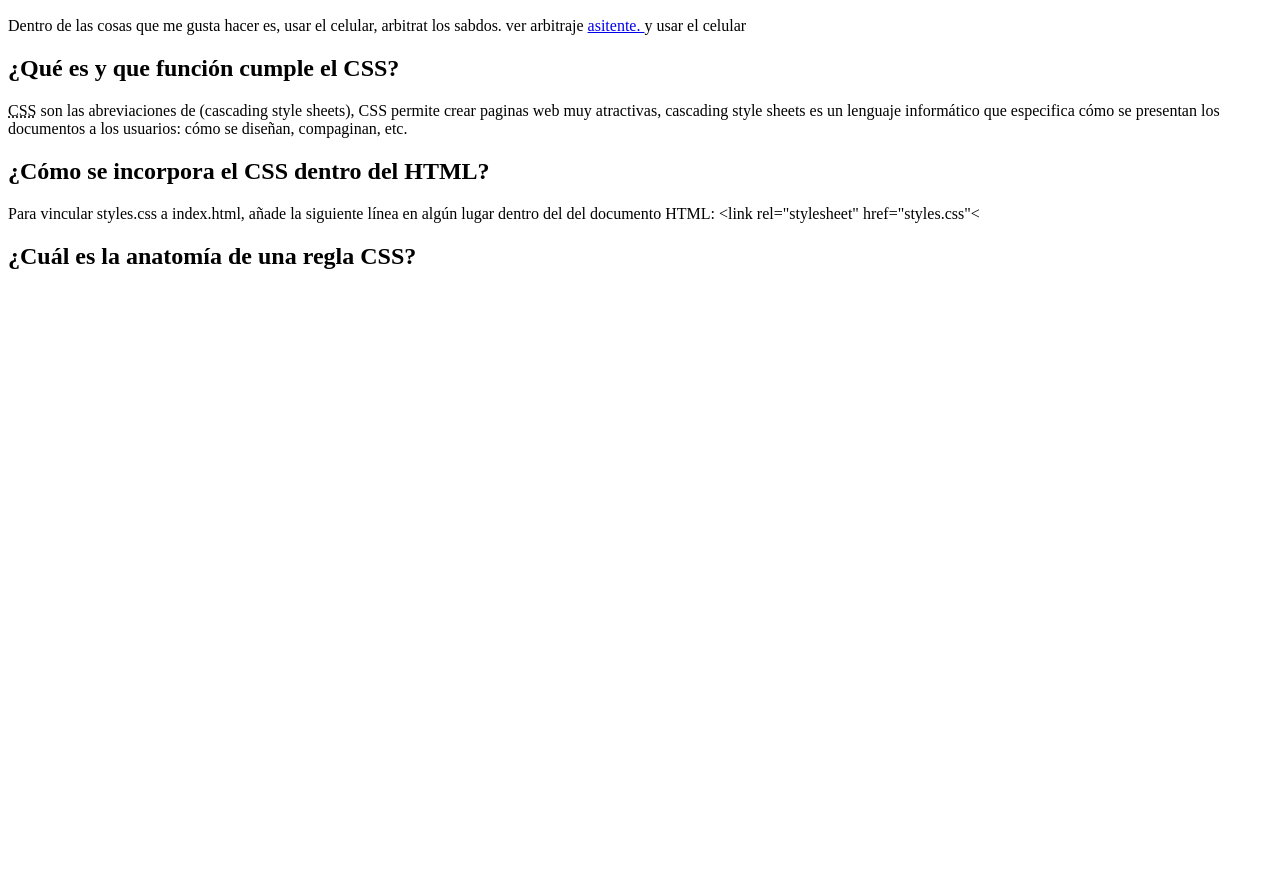
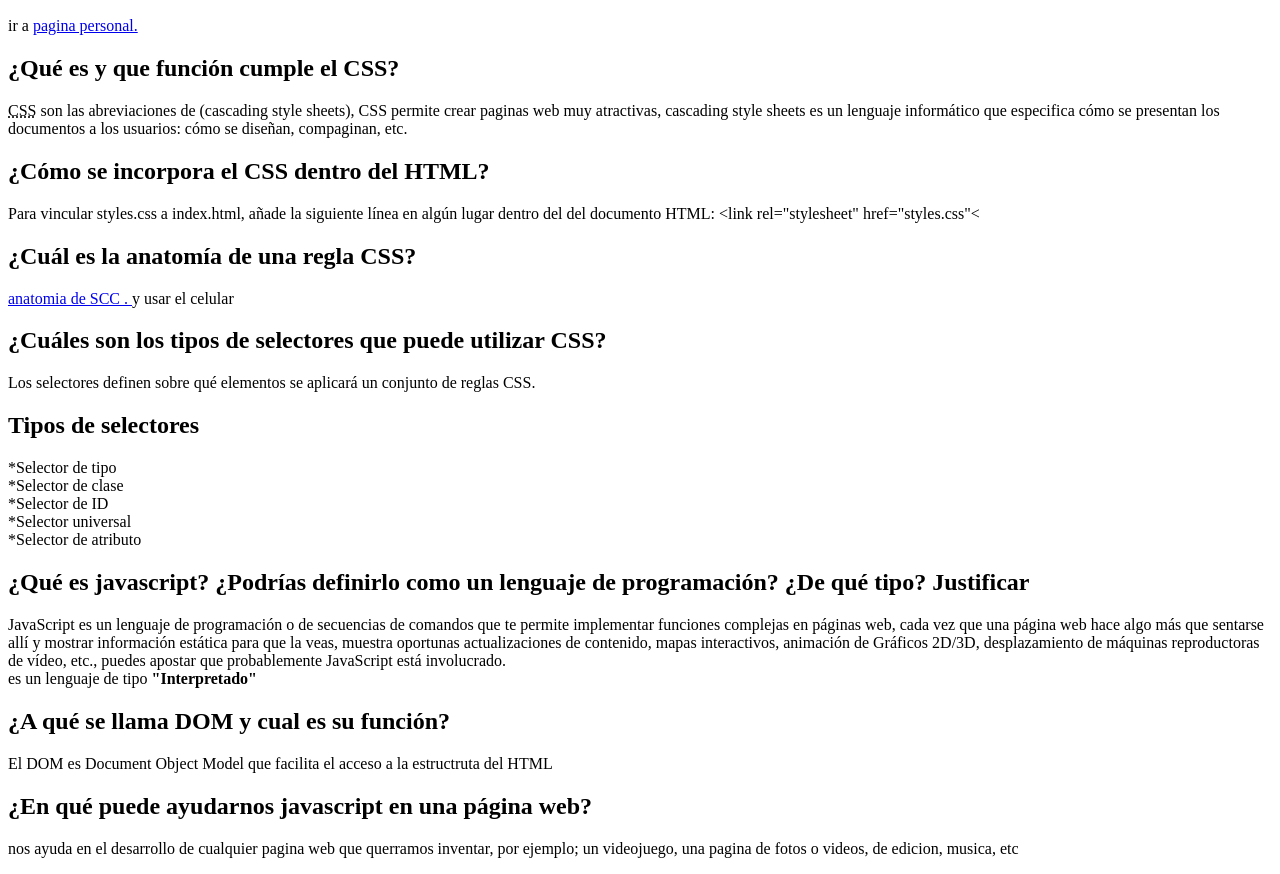
Before and after one commit to Saannti/01-inicio, a plain HTML site: page respuestas.html in a window 1280 px wide. Shown: the part 612-1486 px from the top of the page. Before the commit the page ends 902 px from the top, so only its background shows below. Drawn offline with Linux system fonts and the light colour scheme.

Commit message:
Add files via upload

```diff
--- a/respuestas.html
+++ b/respuestas.html
@@ -38,13 +38,27 @@
         <h2>Investiga sobre títulos en https://tinyurl.com/ujo9xhr y construye tu primer página web que
             contenga un pequeño resumen de no más de tres párrafos de lo que hacés y te gusta hacer.</h2>
             <h2>COSAS QUE ME GUSTA hacer</h2>
-            <P>Dentro de las cosas que me gusta hacer es, usar el celular, arbitrat los sabdos. ver arbitraje <a href="https://www.google.com/search?q=lineman+futbol&client=firefox-b-e&source=lnms&tbm=isch&sa=X&ved=2ahUKEwiErrDPq_75AhX-BbkGHQ_0B24Q_AUoAXoECAIQAw&biw=1280&bih=582&dpr=1"> asitente. </a> y usar el celular</P>
+            <P>ir a <a href="cosas que me gustan.html"> pagina personal. </a> </P>
 
             <h2>¿Qué es y que función cumple el CSS?</h2>
             <p><abbr title="hyperText Markup languages">CSS</abbr> son las abreviaciones de (cascading style sheets), CSS permite crear paginas web muy atractivas, cascading style sheets es un lenguaje informático que especifica cómo se presentan los documentos a los usuarios: cómo se diseñan, compaginan, etc.
             <h2>¿Cómo se incorpora el CSS dentro del HTML?</h2>
             <p>Para vincular styles.css a index.html, añade la siguiente línea en algún lugar dentro del <head> del documento HTML: &lt;link rel="stylesheet" href="styles.css"&lt;
             <h2>¿Cuál es la anatomía de una regla CSS?</h2>
-            <p></p>
+            <p><a href="http://web.xn--ensead-zwa.com.ar/assets/static/csspartes.3d2bee5.aa01c55ea5fd8ecd1ae1116d536b4e85.png"> anatomia de SCC . </a> y usar el celular</P></p>
+            <H2>¿Cuáles son los tipos de selectores que puede utilizar CSS?</H2>
+            <P>Los selectores definen sobre qué elementos se aplicará un conjunto de reglas CSS.</P>
+            <h2>Tipos de selectores</h2>
+            <p>*Selector de tipo <br>*Selector de clase <br>*Selector de ID <br>*Selector universal <br>*Selector de atributo</p>
+            <h2>¿Qué es javascript? ¿Podrías definirlo como un lenguaje de programación? ¿De qué tipo?
+                Justificar</h2>
+                <p>JavaScript es un lenguaje de programación o de secuencias de comandos que te permite implementar funciones complejas en páginas web, cada vez que una página web hace algo más que sentarse allí y mostrar información estática para que la veas, muestra oportunas actualizaciones de contenido, mapas interactivos, animación de Gráficos 2D/3D, desplazamiento de máquinas reproductoras de vídeo, etc., puedes apostar que probablemente JavaScript está involucrado. <br> es un lenguaje de tipo <strong>"Interpretado"</strong></p>
+                <h2>¿A qué se llama DOM y cual es su función?</h2>
+                <p>El DOM es Document Object Model que facilita el acceso a la estructruta del HTML</p>
+                <h2>¿En qué puede ayudarnos javascript en una página web?</h2>
+                <p>nos ayuda en el desarrollo de cualquier pagina web que querramos inventar, por ejemplo; un videojuego, una pagina de fotos o videos, de edicion, musica, etc</p>
+
+
+
 </body>
 </html>
```
Also changed, not shown: cosas que me gustan.html (+1 -1 lines).
